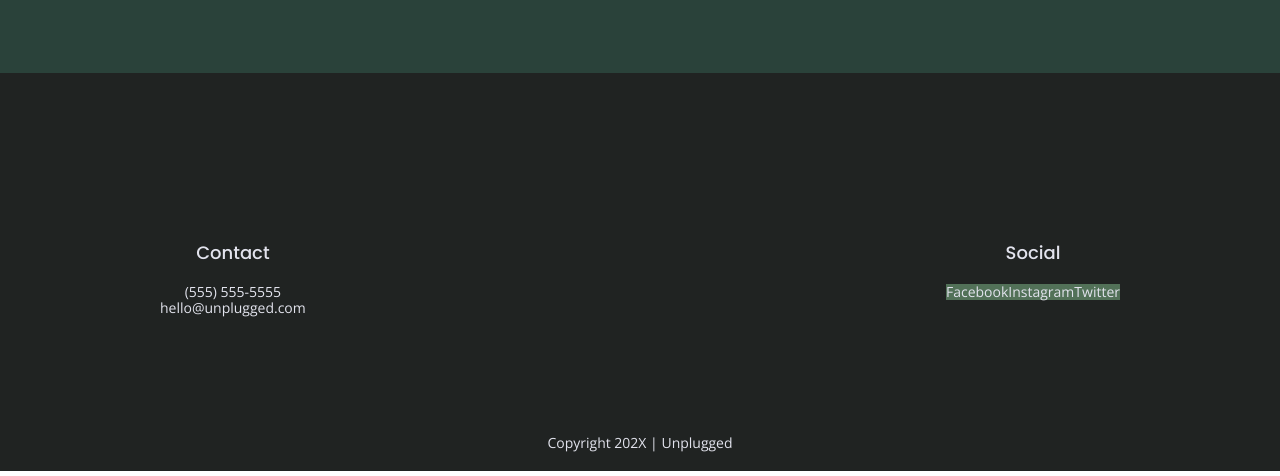
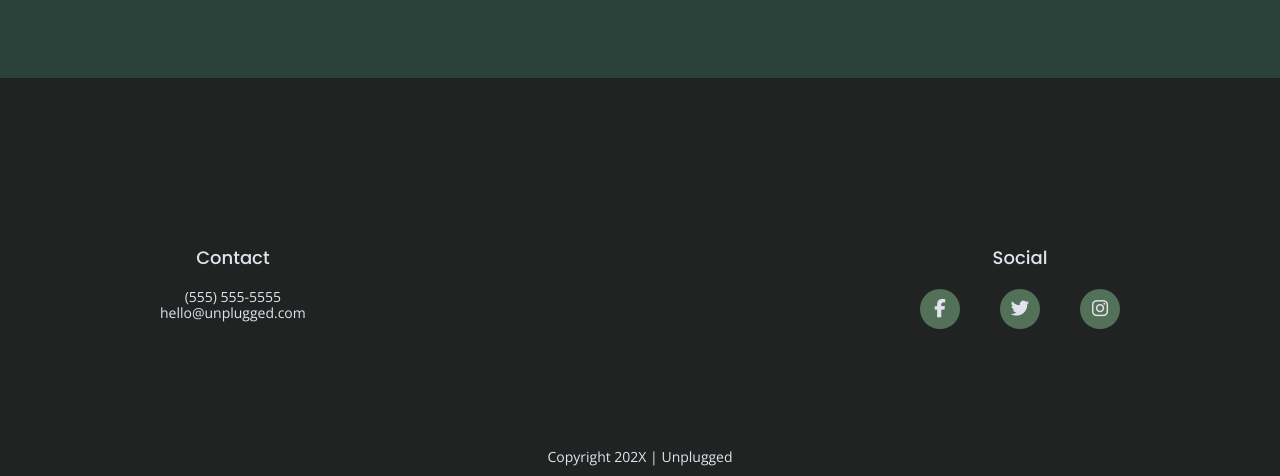
Before and after one commit to izydempsey/unplugged-website-folder, a website built with Parcel: page index.html in a window 1280 px wide. Shown: the part 2321-2797 px from the top of the page. Built offline with nearby package versions, Linux system fonts and the light colour scheme.

Commit message:
Styled social icons

```diff
--- a/css/main.css
+++ b/css/main.css
@@ -133,7 +133,7 @@ textarea {
    }
 
    nav {
-    font-size: 1.125;
+    font-size: 1.125em;
     font-weight: bold;
     text-transform: uppercase;
    }
@@ -156,9 +156,23 @@ textarea {
 
    }
 
-  .social-icons {
+  footer .social-icons p {
     background-color: #527158;
+    display: flex;
+    justify-content: center;
+    align-items: center;
+    border-radius: 50%;
+    width: 40px;
+    height: 40px;
   }
+
+  footer .social-icons p i {
+    font-size: 1.3125em;
+
+  }
+
+
+
 
 .content-wrapper {
   width: 90%;
@@ -718,7 +732,10 @@ breakpoints below
   }
 
 
-
+  footer .social-icons {
+    width: 12.5em;
+    justify-content: space-between;
+  }
 
 
  /*==================
--- a/index.html
+++ b/index.html
@@ -142,9 +142,15 @@
           <div class="social">
               <h4>Social</h4>
                 <div class="social-icons">
-                    <p><a href="https://www.facebook.com/" target="_blank" rel="noopener">Facebook</a></p>
-                    <p><a href="https://www.instagram.com/" target="_blank" rel="noopener">Instagram</a></p>
-                    <p><a href="https://www.twitter.com/" target="_blank" rel="noopener">Twitter</a></p>
+                    <p>
+                      <a href="https://www.facebook.com/" target="_blank" rel="noopener"><i class="fab fa-facebook-f"></i></a>
+                    </p>
+                    <p>
+                      <a href="https://www.instagram.com/" target="_blank" rel="noopener"><i class="fab fa-twitter"></i></a>
+                    </p>
+                    <p>
+                      <a href="https://www.twitter.com/" target="_blank" rel="noopener"><i class="fab fa-instagram"></i></a>
+                    </p>
                     <!-- other social links here -->
                 </div>
           </div>
```
Also changed, not shown: about/index.html (+9 -3 lines), faq/index.html (+9 -3 lines).
